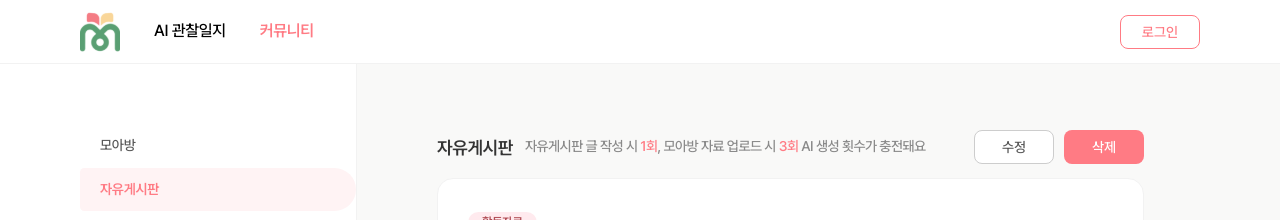
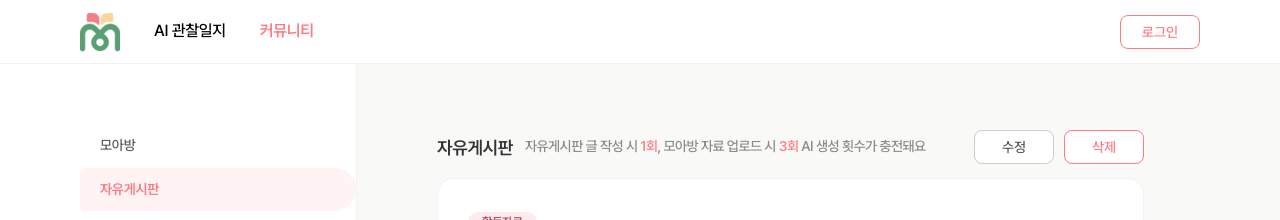
Before and after one commit to 7-baduki/moassam-frontend, a Next.js app: page /community/board/1 in a window 1280 px wide. Shown: the top 220 px of the page. Built offline with nearby package versions, Linux system fonts and the light colour scheme.

Commit message:
fix: outline으로 교체 (#61)

```diff
--- a/components/community/board/board-detail/BoardDetailSection.tsx
+++ b/components/community/board/board-detail/BoardDetailSection.tsx
@@ -98,7 +98,7 @@ export default function BoardDetailSection({ postId: _, title }: BoardDetailSect
                   >
                     수정
                   </Button>
-                  <Button variant="primary" size="sm">
+                  <Button variant="outline" size="sm">
                     삭제
                   </Button>
                 </div>
```
